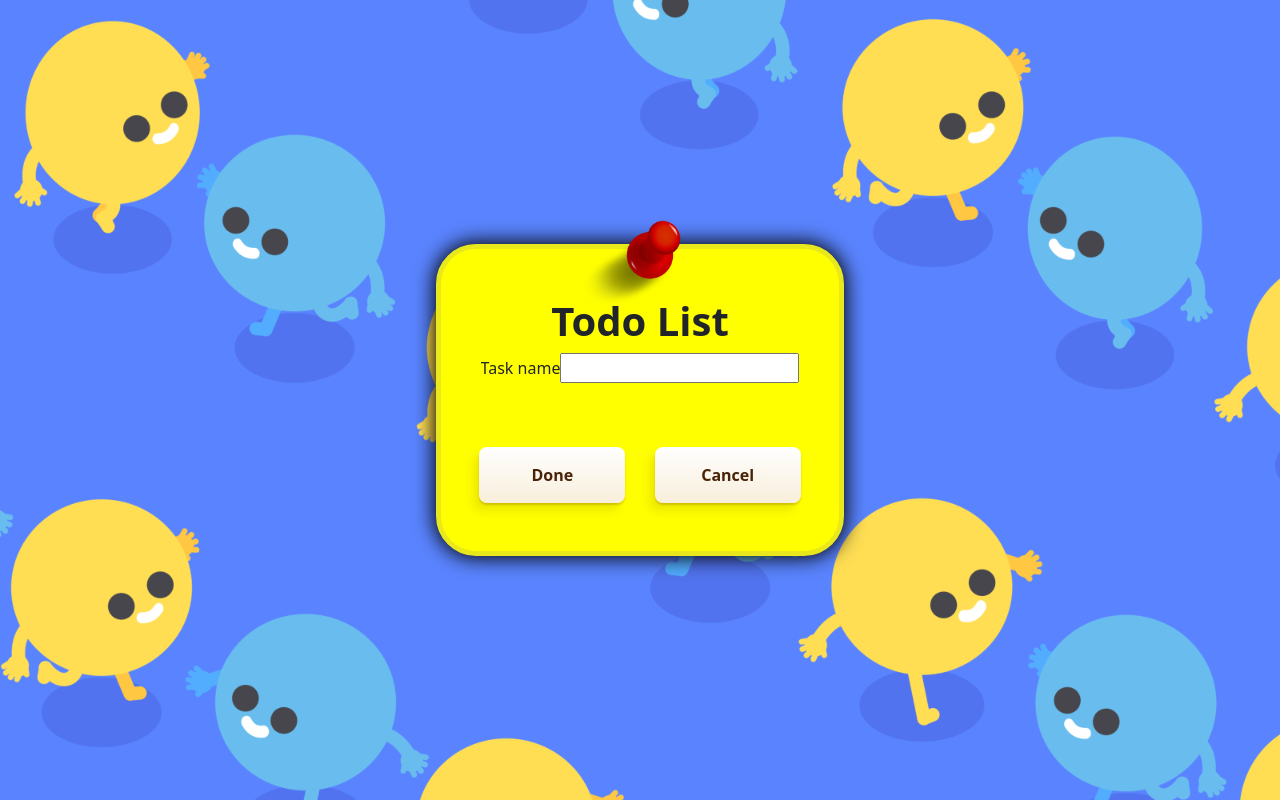
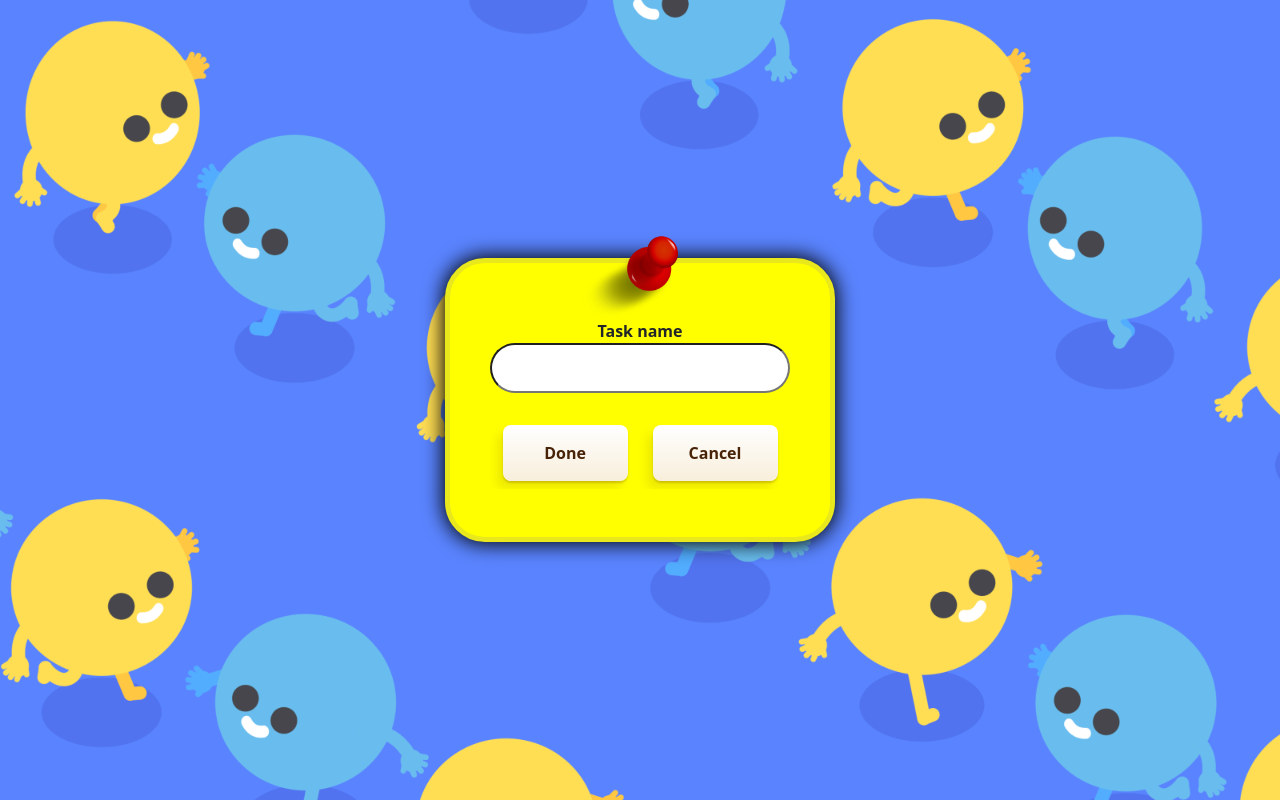
Before and after one commit to Kaique-Apolinario/Said_and_Done, an Angular app: page /create in a window 1280 px wide. Built offline with nearby package versions, Linux system fonts and the light colour scheme.

Commit message:
Add Task and Layout almost done

```diff
--- a/src/app/app.component.html
+++ b/src/app/app.component.html
@@ -1,20 +1,8 @@
-<div class="paper d-flex p-5 flex-column position-relative align-items-center px-4 pb-0">
+<div class="paper d-flex p-5 flex-column position-relative align-items-center px-4">
     <div>
-        <img src='assets/pin.png' class="pin position-absolute top-0 w-25">
+        <img src='assets/pin.png' class="pin position-absolute top-0 w-25 z-1 pe-none">
     </div>
-    <h1 class="fw-bold">Todo List</h1>
     <div class="overflow-y-scroll overflow-x-hidden w-100 px-3">
         <router-outlet></router-outlet>
     </div>
-    @if(currentUrl === "/home") {
-    <app-button class="my-5" label="New task" routerLink="/create" routerLinkActive="active"
-        ariaCurrentWhenActive="page"></app-button>}
-    @if (currentUrl === "/create"){
-    <div class="d-flex w-100 justify-content-around">
-        <app-button class="col-5 my-5" label="Done" routerLinkActive="active" ariaCurrentWhenActive="page"
-            (taskNameHERE)="receiveTaskName($event)"></app-button>
-        <app-button class="col-5 my-5" label="Cancel" routerLink="/home" routerLinkActive="active"
-            ariaCurrentWhenActive="page"></app-button>
-    </div>
-    }
 </div>
--- a/src/app/app.component.ts
+++ b/src/app/app.component.ts
@@ -12,18 +12,5 @@ import { CreateUpdateComponent } from './components/create-update/create-update.
   templateUrl: './app.component.html',
   styleUrl: './app.component.scss'
 })
-export class AppComponent implements OnInit{
-
-    private router:Router = inject(Router);
-    currentUrl: string = "";
-    itWorked: string = "";
-
-    ngOnInit(): void {
-      this.router.events.subscribe(() => {this.currentUrl = this.router.url});
-    }
-
-    receiveTaskName(taskName: any){
-      console.log("DALKHOMANN")
-      this.itWorked = taskName;
-    }
-}
+export class AppComponent{
+  }
--- a/src/app/components/all-tasks/all-tasks.component.html
+++ b/src/app/components/all-tasks/all-tasks.component.html
@@ -1,9 +1,10 @@
 <div class="w-100">
+    <app-header></app-header>
     @for (task of taskList; track task.id){
     <li>
         <p class="text-capitalize d-block text-truncate h1">{{task.name}}</p>
         <div class="TrashNPencil">
-            <i class="fa-solid fa-trash"></i>
+            <i class="fa-solid fa-trash" (click)="deleteTask(task)"></i>
             <i class="fa-solid fa-pencil"></i>
         </div>
     </li>
--- a/src/app/components/all-tasks/all-tasks.component.ts
+++ b/src/app/components/all-tasks/all-tasks.component.ts
@@ -2,13 +2,14 @@ import { Component, inject, OnInit } from '@angular/core';
 import { Task } from '../../entity/Task';
 import { ButtonComponent } from "../button/button.component";
 import { TasksService } from '../../services/tasks.service';
+import { HeaderComponent } from '../header/header.component';
 
 @Component({
   selector: 'app-all-tasks',
   standalone: true,
   templateUrl: './all-tasks.component.html',
   styleUrl: './all-tasks.component.scss',
-  imports: [ButtonComponent]
+  imports: [ButtonComponent, HeaderComponent]
 })
 export class AllTasksComponent implements OnInit{
 
@@ -19,4 +20,8 @@ export class AllTasksComponent implements OnInit{
   ngOnInit(): void {
     this.taskService.getTasks().subscribe((response) => {this.taskList = response});
   }
+
+  deleteTask(task: Task) {
+    this.taskService.deleteTask(task).subscribe((response) => {this.taskList = this.taskList.filter(task => task.id != response.id)});
+  }
 }
--- a/src/app/components/button/button.component.ts
+++ b/src/app/components/button/button.component.ts
@@ -1,9 +1,11 @@
 import { Component, input } from '@angular/core';
 import { AppComponent } from '../../app.component';
+import { RouterLink, RouterOutlet } from '@angular/router';
 
 @Component({
   selector: 'app-button',
   standalone: true,
+  imports: [RouterOutlet, RouterLink],
   templateUrl: './button.component.html',
   styleUrl: './button.component.scss'
 })
--- a/src/app/components/create-update/create-update.component.html
+++ b/src/app/components/create-update/create-update.component.html
@@ -1,8 +1,12 @@
-<form class="overflow-y-hidden">
-    <div class="createTaskArea">
+<form class="overflow-y-hidden d-flex flex-column mt-2" (ngSubmit)="sendTaskName()">
+    <div class="createTaskArea d-flex flex-column text-align-center text-center">
         <label for="taskname">Task name</label>
-        <input type="text" id="taskname" #ctrl="ngModel" name="taskname" [(ngModel)]="addTaskForms" required (ngModelChange)="sendTaskName()">
+        <input type="text" class="rounded-pill p-2" id="taskname" #ctrl="ngModel" name="taskname" [(ngModel)]="addTaskForms" required>
         <br>
     </div>
-    <p>{{addTaskForms}}</p>
+    <div class="d-flex w-100 justify-content-around">
+        <app-button class="col-5 my-2" label="Done" routerLinkActive="active" ariaCurrentWhenActive="page"></app-button>
+        <app-button class="col-5 my-2" label="Cancel" routerLink="/home" routerLinkActive="active"
+            ariaCurrentWhenActive="page"></app-button>
+    </div>
 </form>
--- a/src/app/components/create-update/create-update.component.scss
+++ b/src/app/components/create-update/create-update.component.scss
@@ -0,0 +1,12 @@
+* {
+    font-family: ui-sans-serif,system-ui,-apple-system,system-ui,"Segoe UI",Roboto,"Helvetica Neue",Arial,"Noto Sans",sans-serif,"Apple Color Emoji","Segoe UI Emoji","Segoe UI Symbol","Noto Color Emoji";
+}
+
+input {
+    height: 50px;
+}
+
+label {
+    font-size: 1em;
+    font-weight: 700;
+}
--- a/src/app/components/create-update/create-update.component.ts
+++ b/src/app/components/create-update/create-update.component.ts
@@ -2,11 +2,12 @@ import { Component, EventEmitter, HostListener, inject, Output, ElementRef } fro
 import { ButtonComponent } from "../button/button.component";
 import { FormControl, FormGroup, FormsModule, ReactiveFormsModule, Validators } from '@angular/forms';
 import { TasksService } from '../../services/tasks.service';
-import { Router } from '@angular/router';
+import { Router, RouterLink, RouterOutlet } from '@angular/router';
+import { Task } from '../../entity/Task';
 
 @Component({
   selector: 'app-create-update',
-  imports: [ReactiveFormsModule, ButtonComponent, FormsModule],
+  imports: [ReactiveFormsModule, ButtonComponent, FormsModule, RouterLink],
   standalone: true,
   templateUrl: './create-update.component.html',
   styleUrl: './create-update.component.scss',
@@ -18,11 +19,9 @@ export class CreateUpdateComponent {
 
   addTaskForms:string = "";
 
-  @Output() taskNameHERE = new EventEmitter<string>();
+  sendTaskName(){
+    this.taskService.addTasks({"name": this.addTaskForms, "finished": false}).subscribe();
+    this.router.navigateByUrl("/");
 
-  sendTaskName(){
-    this.taskNameHERE.emit(this.addTaskForms);
-    console.log(this.addTaskForms);
   }
-
 }
--- /dev/null
+++ b/src/app/components/header/header.component.html
@@ -0,0 +1,7 @@
+<div class="d-flex flex-column align-items-center position-sticky top-0 z-0 w-100">
+    <header>
+        <h1 class="fw-bold">Todo List</h1>
+    </header>
+    <app-button label="New task" routerLink="/create" routerLinkActive="active"
+        ariaCurrentWhenActive="page"></app-button>
+</div>
--- /dev/null
+++ b/src/app/components/header/header.component.scss
@@ -0,0 +1,3 @@
+div{
+    background-color: yellow;
+}
--- a/src/app/services/tasks.service.ts
+++ b/src/app/services/tasks.service.ts
@@ -16,7 +16,11 @@ export class TasksService {
     return this.http.get<Task[]>(this.apiUrl);
   }
 
-  addTasks(taskList:Task[]):Observable<Task[]>{
-    return this.http.post<Task[]>(this.apiUrl + "saveAll", taskList);
+  addTasks(task:Task):Observable<Task>{
+    return this.http.post<Task>(this.apiUrl + "save", task);
+  }
+
+  deleteTask(task:Task):Observable<Task>{
+    return this.http.delete<Task>(this.apiUrl + task.id);
   }
 }
```
Also changed, not shown: src/app/components/header/header.component.ts (added, +14 -0 lines), 1 other file (tests, documents, lock files or other folders).
